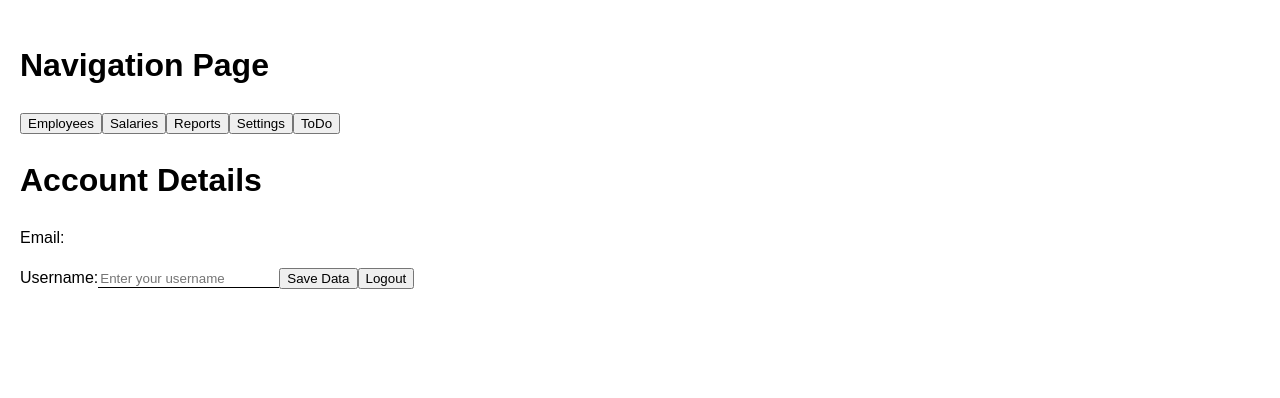
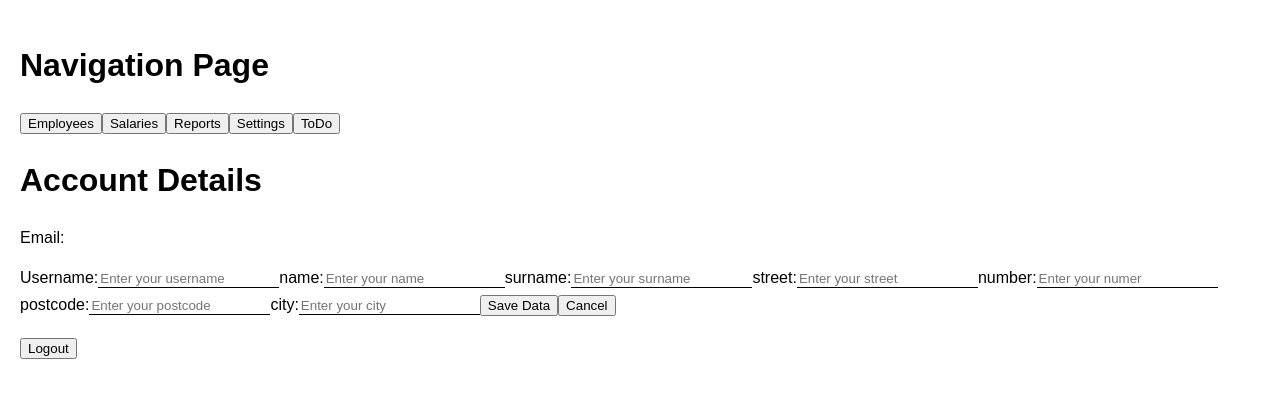
Before and after one commit to contakb/hr, a React (Create React App) app: page /account-details in a window 1280 px wide. Shown: the top 398 px of the page. Built offline with nearby package versions, Linux system fonts and the light colour scheme; no server answers.

Commit message:
zmiany w logowaniu dodanie pozycji bez rls

```diff
--- a/src/AccountDetails.js
+++ b/src/AccountDetails.js
@@ -3,6 +3,7 @@ import { useNavigate } from 'react-router-dom';
 import { useLocation } from 'react-router-dom';
 import { supabase } from './supabaseClient';
 import CreateCompanyForm from './CreateCompanyForm';
+import { toast } from 'react-toastify';
 import axios from 'axios'; // Assuming you're using axios for HTTP requests
 // In your React component, e.g., AccountDetails.js
 
@@ -14,29 +15,54 @@ function AccountDetails() {
   const [username, setUsername] = useState('');
   const [updateMessage, setUpdateMessage] = useState('');
   const [email] = useState(location.state?.email || '');
+  const [password, setPassword] = useState('');
   const [isEditMode, setIsEditMode] = useState(false); // To toggle between edit and view mode
+  const [name, setName] = useState('');
+  const [surname, setSurname] = useState('');
+  const [street, setStreet] = useState('');
+  const [number, setNumber] = useState('');
+  const [city, setCity] = useState('');
+  const [postcode, setPostcode] = useState('');
+  const [originalData, setOriginalData] = useState({});
 
   const [userDetailsExist, setUserDetailsExist] = useState(false);
   const navigate = useNavigate();
 
-useEffect(() => {
-  axios.get(`http://localhost:3001/getUserDetails?email=${encodeURIComponent(email)}`)
-    .then(response => {
+
+
+
+
+
+  const fetchUserDetails = async () => {
+    try {
+      const response = await axios.get(`http://localhost:3001/getUserDetails?email=${encodeURIComponent(email)}`);
       if (response.data.success && response.data.data) {
+        const userData = response.data.data;
         setUsername(response.data.data.username || '');
+        setName(response.data.data.name || '');
+        setSurname(response.data.data.surname || '');
+        setStreet(response.data.data.street || ''); // Set street
+        setNumber(response.data.data.number || ''); // Set number
+        setCity(response.data.data.city || ''); // Set city
+        setPostcode(response.data.data.postcode || ''); // Set postcode
         setIsEditMode(false); // Have details, view mode
         setUserDetailsExist(true); // User details exist
+        setOriginalData(userData); // Store the original data
       } else {
         setIsEditMode(true); // No details, edit mode
         setUserDetailsExist(false); // No user details found
       }
-    })
-    .catch(error => {
+    }
+    catch (error) {
       console.error('Error fetching user details:', error);
       setIsEditMode(true); // Assume edit mode on error
       setUserDetailsExist(false); // Error fetching details, assume no details exist
-    });
-}, [email]);
+    }
+};
+
+useEffect(() => {
+  fetchUserDetails();
+}, [email]); // Depend on email to refetch if it changes
 
 // Adjust handleSubmit to use userDetailsExist to decide between insert/update
 const handleSubmit = async (event) => {
@@ -47,11 +73,18 @@ const handleSubmit = async (event) => {
     const response = await axios.post(`http://localhost:3001${endpoint}`, {
       email,
       username,
+      name,
+      surname,
+      street,
+      number,
+      city,
+      postcode,
     });
     if (response.data.success) {
-      setUpdateMessage(`${userDetailsExist ? 'Updated' : 'Saved'} successfully!`);
+      toast.success(`${userDetailsExist ? 'Updated' : 'Saved'} successfully!`);
       setIsEditMode(false); // Exit edit mode after successful operation
       setUserDetailsExist(true); // Assume details now exist after successful save/update
+      fetchUserDetails(); // Refetch user details to update UI
     } else {
       setUpdateMessage('Failed to save details.');
     }
@@ -82,6 +115,16 @@ const handleEditClick = (event) => {
   setIsEditMode(true);
 };
 
+const handleCancelEdit = () => {
+  // Reset fields to original data
+  setUsername(originalData.username || '');
+  setName(originalData.name || '');
+  setSurname(originalData.surname || '');
+  setStreet(originalData.street || '');
+  setCity(originalData.city || '');
+  setPostcode(originalData.postcode || '');
+  setIsEditMode(false); // Exit edit mode
+};
 
 return (
   <div>
@@ -97,13 +140,74 @@ return (
         placeholder="Enter your username"
         readOnly={!isEditMode} // Make field editable only in edit mode
       />
+      <label htmlFor="name">name:</label>
+      <input
+  id="name"
+  type="text"
+  value={name}
+  onChange={(e) => setName(e.target.value)}
+  placeholder="Enter your name"
+  readOnly={!isEditMode}
+/>
+<label htmlFor="surname">surname:</label>
+<input
+  id="surname"
+  type="text"
+  value={surname}
+  onChange={(e) => setSurname(e.target.value)}
+  placeholder="Enter your surname"
+  readOnly={!isEditMode}
+/>
+<label htmlFor="street">street:</label>
+<input
+  id="street"
+  type="text"
+  value={street}
+  onChange={(e) => setStreet(e.target.value)}
+  placeholder="Enter your street"
+  readOnly={!isEditMode}
+/>
+<label htmlFor="number">number:</label>
+<input
+  id="number"
+  type="text"
+  value={number}
+  onChange={(e) => setNumber(e.target.value)}
+  placeholder="Enter your numer"
+  readOnly={!isEditMode}
+/>
+<label htmlFor="postcode">postcode:</label>
+<input
+  id="postcode"
+  type="text"
+  value={postcode}
+  onChange={(e) => setPostcode(e.target.value)}
+  placeholder="Enter your postcode"
+  readOnly={!isEditMode}
+/>
+<label htmlFor="city">city:</label>
+<input
+  id="city"
+  type="text"
+  value={city}
+  onChange={(e) => setCity(e.target.value)}
+  placeholder="Enter your city"
+  readOnly={!isEditMode}
+/>
       {isEditMode ? (
+        <>
         <button type="submit">{username ? 'Update Details' : 'Save Data'}</button>
+        <button type="button" onClick={handleCancelEdit}>Cancel</button>
+        </>
+
       ) : (
-        <button type="button" onClick={handleEditClick}>Edit</button>
+        <p><button type="button" onClick={handleEditClick}>Edit</button></p>
 
-      )}
-      <button type="button" onClick={handleLogout}>Logout</button>
+
+      )
+      }
+      <p><button type="button" onClick={handleLogout}>Logout</button></p>
+
 
     </form>
     {updateMessage && <p>{updateMessage}</p>}
--- a/src/server.js
+++ b/src/server.js
@@ -1960,13 +1960,13 @@ app.post('/register', async (req, res) => {
 });
 
 app.post('/updateUserDetails', async (req, res) => {
-  const { email, username } = req.body; // Add more fields as necessary
+  const { email, username, name, surname } = req.body; // Add more fields as necessary
   console.log('Attempting to update details for', email, 'with new username', username);
 
   try {
       const updateResponse = await supabase
           .from('users')
-          .update({ username }) // Include other fields to update as necessary
+          .update({ username, name, surname }) // Include other fields to update as necessary
           .eq('email', email);
 
       if (updateResponse.error) {
```
